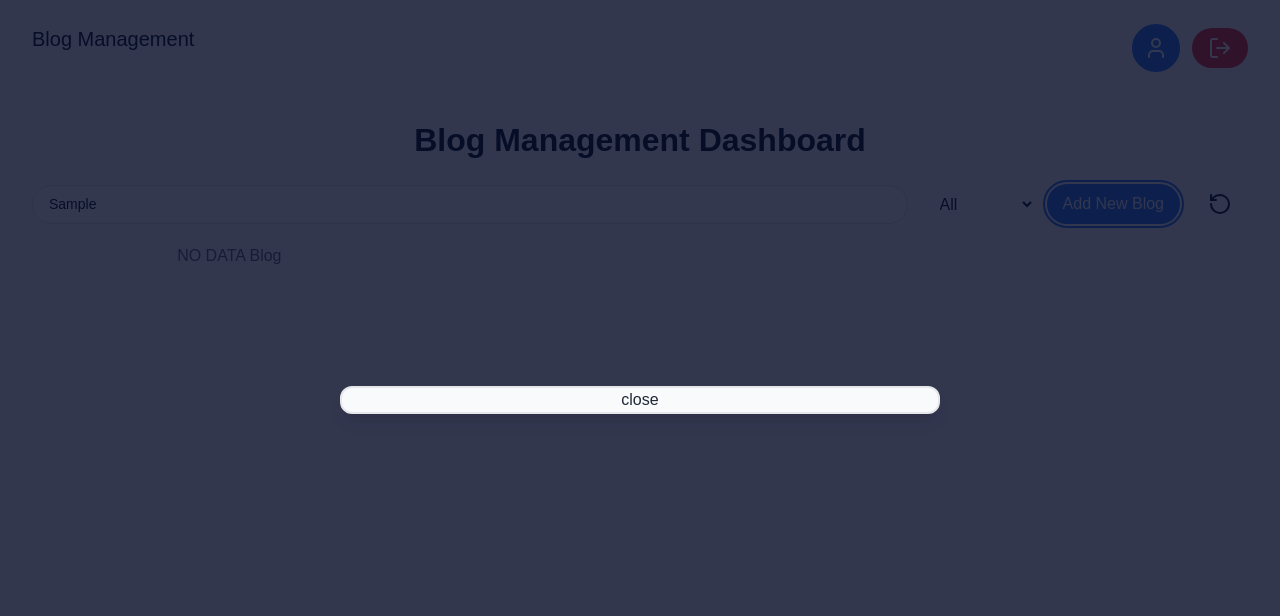
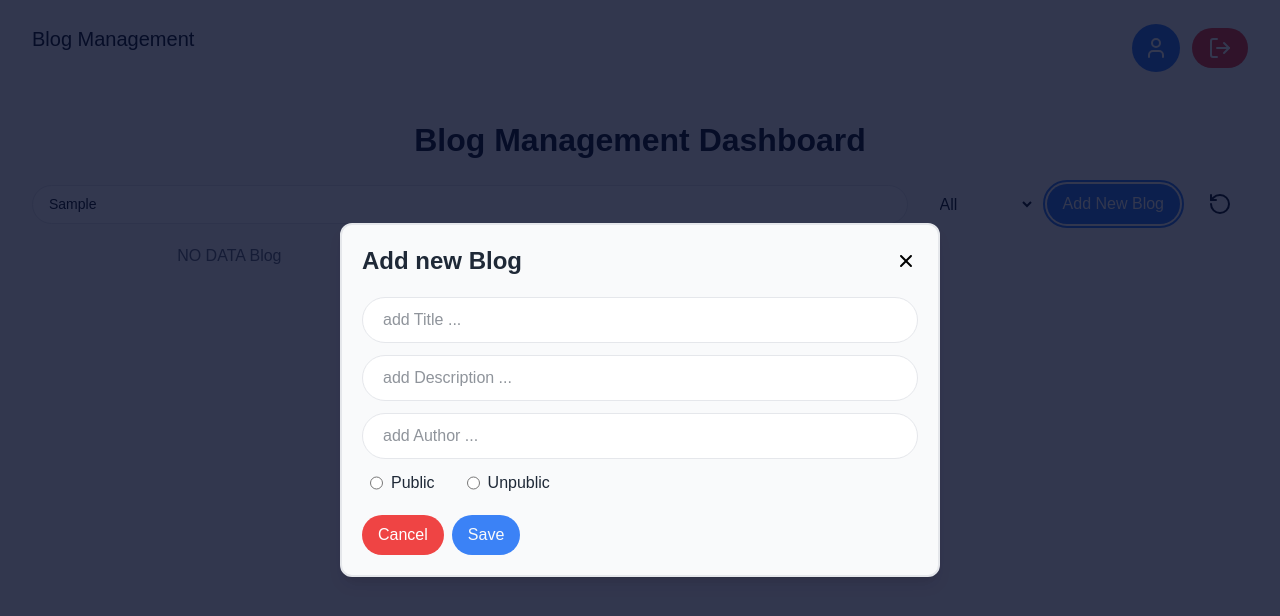
Before and after one commit to jaturaorn/projectSendAbbot, a Next.js app: page / in a window 1280 px wide. Both pictures are taken after typing "Sample" into the empty fields and a click on the button "Add New Blog". Shown: the top 616 px of the page. Built offline with nearby package versions, Linux system fonts and the light colour scheme.

Commit message:
make function add

```diff
--- /dev/null
+++ b/app/Components/SVGS/Close.tsx
@@ -0,0 +1,35 @@
+const Close = ({
+  width,
+  height,
+  className,
+}: {
+  width: number | string;
+  height: number | string;
+  className: string;
+}) => {
+  return (
+    <svg
+      width={width}
+      height={height}
+      className={className}
+      xmlns="http://www.w3.org/2000/svg"
+      viewBox="0 0 24 24"
+    >
+      <mask
+        id="mask0_336_1050"
+        maskUnits="userSpaceOnUse"
+        x="0"
+        y="0"
+        width="24"
+        height="24"
+      >
+        <rect width="24" height="24" fill="#fff" />
+      </mask>
+      <g mask="url(#mask0_336_1050)">
+        <path d="M16.2929 6.29302C16.6834 5.90249 17.3164 5.90249 17.707 6.29302C18.0975 6.68354 18.0975 7.31655 17.707 7.70708L13.414 12L17.707 16.293C18.0975 16.6835 18.0975 17.3166 17.707 17.7071C17.3164 18.0976 16.6834 18.0976 16.2929 17.7071L11.9999 13.4141L7.70696 17.7071C7.31643 18.0976 6.68342 18.0976 6.29289 17.7071C5.90237 17.3166 5.90237 16.6835 6.29289 16.293L10.5859 12L6.29289 7.70708C5.90237 7.31655 5.90237 6.68354 6.29289 6.29302C6.68342 5.90249 7.31643 5.90249 7.70696 6.29302L11.9999 10.586L16.2929 6.29302Z" />
+      </g>
+    </svg>
+  );
+};
+
+export default Close;
--- a/app/MainLayout.tsx
+++ b/app/MainLayout.tsx
@@ -1,14 +1,44 @@
+import { Dispatch, SetStateAction } from "react";
 import Navbar from "./Components/Navbar";
 import ModalController from "./Modal/ModalController";
+import { Blog } from "./types/blog";
 
 const MainLayout = ({
   children,
+  handleAddNewBlog,
+  title,
+  setTitle,
+  description,
+  setDescription,
+  author,
+  setAuthor,
+  status,
+  setStatuses,
 }: Readonly<{
   children: React.ReactNode;
+  handleAddNewBlog: (newBlog: Blog) => void;
+  title: string;
+  setTitle: Dispatch<SetStateAction<string>>;
+  description: string;
+  setDescription: Dispatch<SetStateAction<string>>;
+  author: string;
+  setAuthor: Dispatch<SetStateAction<string>>;
+  status: string;
+  setStatuses: Dispatch<SetStateAction<string>>;
 }>) => {
   return (
     <div className=" h-screen flex flex-col gap-5 items-center max-w-[1440px] w-full px-8">
-      <ModalController />
+      <ModalController
+        handleAddNewBlog={handleAddNewBlog}
+        title={title}
+        setTitle={setTitle}
+        description={description}
+        setDescription={setDescription}
+        author={author}
+        setAuthor={setAuthor}
+        status={status}
+        setStatuses={setStatuses}
+      />
       <Navbar />
       {children}
     </div>
--- a/app/Modal/Layout.tsx
+++ b/app/Modal/Layout.tsx
@@ -20,7 +20,7 @@ const Layout = ({ children }: Props) => {
       >
         <div
           className="flex  h-full w-full  transform flex-col  items-center overflow-hidden rounded-xl
-        border-2 border-[#E5E7EB] bg-[#F9FAFB] shadow-lg"
+        p-5 border-2 border-[#E5E7EB] bg-[#F9FAFB] shadow-lg"
         >
           {children}
         </div>
--- a/app/Modal/ModalController.tsx
+++ b/app/Modal/ModalController.tsx
@@ -1,10 +1,50 @@
+import { Dispatch, SetStateAction } from "react";
 import { useGlobalContext } from "../State/Global";
+import { Blog } from "../types/blog";
 import ModalForm from "./ModalForm";
 
-const ModalController = () => {
+interface props {
+  handleAddNewBlog: (newBlog: Blog) => void;
+  title: string;
+  setTitle: Dispatch<SetStateAction<string>>;
+  description: string;
+  setDescription: Dispatch<SetStateAction<string>>;
+  author: string;
+  setAuthor: Dispatch<SetStateAction<string>>;
+  status: string;
+  setStatuses: Dispatch<SetStateAction<string>>;
+}
+
+const ModalController = ({
+  handleAddNewBlog,
+  title,
+  setTitle,
+  description,
+  setDescription,
+  author,
+  setAuthor,
+  status,
+  setStatuses,
+}: props) => {
   const { openmodal, setOpenmodal } = useGlobalContext()!;
   return (
-    <> {openmodal == "addForm" && <ModalForm setStatus={setOpenmodal} />}</>
+    <>
+      {" "}
+      {openmodal == "addForm" && (
+        <ModalForm
+          setStatus={setOpenmodal}
+          handleAddNewBlog={handleAddNewBlog}
+          title={title}
+          setTitle={setTitle}
+          description={description}
+          setDescription={setDescription}
+          author={author}
+          setAuthor={setAuthor}
+          status={status}
+          setStatuses={setStatuses}
+        />
+      )}
+    </>
   );
 };
 
--- a/app/Modal/ModalForm.tsx
+++ b/app/Modal/ModalForm.tsx
@@ -1,17 +1,112 @@
-import { Dispatch, SetStateAction } from "react";
+import { Dispatch, SetStateAction, useState } from "react";
 import Layout from "./Layout";
+import Close from "../Components/SVGS/Close";
+import { Blog } from "../types/blog";
 
 const ModalForm = ({
   setStatus,
+  handleAddNewBlog,
+  title,
+  setTitle,
+  description,
+  setDescription,
+  author,
+  setAuthor,
+  status,
+  setStatuses,
 }: {
   setStatus: Dispatch<SetStateAction<string>>;
+  handleAddNewBlog: (newBlog: Blog) => void;
+  title: string;
+  setTitle: Dispatch<SetStateAction<string>>;
+  description: string;
+  setDescription: Dispatch<SetStateAction<string>>;
+  author: string;
+  setAuthor: Dispatch<SetStateAction<string>>;
+  status: string;
+  setStatuses: Dispatch<SetStateAction<string>>;
 }) => {
   return (
     <Layout>
       <div className="flex flex-col gap-5 w-full">
-        <button className="" onClick={() => setStatus("")}>
-          close
-        </button>
+        <div className="w-full flex justify-between">
+          <h3 className="text-2xl font-bold">Add new Blog</h3>
+          <button className="" onClick={() => setStatus("")}>
+            <Close width={24} height={24} className="" />
+          </button>
+        </div>
+        <div className="flex flex-col gap-3">
+          <input
+            type="text"
+            value={title}
+            onChange={(e) => setTitle(e.target.value)}
+            placeholder="add Title ..."
+            className="border border-[#E5E7EB] bg-white rounded-full px-5 py-2.5 flex-1 outline-none"
+          />
+          <input
+            type="text"
+            value={description}
+            onChange={(e) => setDescription(e.target.value)}
+            placeholder="add Description ..."
+            className="border border-[#E5E7EB] bg-white rounded-full px-5 py-2.5 flex-1 outline-none"
+          />
+          <input
+            type="text"
+            value={author}
+            onChange={(e) => setAuthor(e.target.value)}
+            placeholder="add Author ..."
+            className="border border-[#E5E7EB] bg-white rounded-full px-5 py-2.5 flex-1 outline-none"
+          />
+          <div className="flex gap-4">
+            <label className="px-2 flex gap-2">
+              <input
+                type="radio"
+                value="public"
+                checked={status === "public"}
+                onChange={(e) => setStatuses(e.target.value)}
+              />
+              Public
+            </label>
+            <label className="px-2 flex gap-2">
+              <input
+                type="radio"
+                value="unpublic"
+                checked={status === "unpublic"}
+                onChange={(e) => setStatuses(e.target.value)}
+              />
+              Unpublic
+            </label>
+          </div>
+        </div>
+        <div className="flex gap-2">
+          <button
+            className="buttonLogout text-white"
+            onClick={() => setStatus("")}
+          >
+            Cancel
+          </button>
+          <button
+            className="mainButton"
+            onClick={() => {
+              if (!title || !description || !author || !status) {
+                alert("Please fill in all information.");
+                return;
+              }
+              const today = new Date().toISOString().split("T")[0];
+              handleAddNewBlog({
+                id: 0,
+                title,
+                description,
+                author,
+                status: status as "public" | "unpublic",
+                createdDate: today,
+                updatedDate: today,
+              });
+            }}
+          >
+            Save
+          </button>
+        </div>
       </div>
     </Layout>
   );
--- a/app/page.tsx
+++ b/app/page.tsx
@@ -8,11 +8,21 @@ import Card from "./Components/Card";
 import Search from "./Components/Search";
 import MainLayout from "./MainLayout";
 import { Blog } from "./types/blog";
+import { useGlobalContext } from "./State/Global";
 
 export default function Home() {
   const [blogs, setBlogs] = useState(blogsData as Blog[]);
   const [filterCategory, setFilterCategory] = useState("all");
   const [searchQuery, setSearchQuery] = useState("");
+
+  const [title, setTitle] = useState("");
+  const [description, setDescription] = useState("");
+  const [author, setAuthor] = useState("");
+  const [statuses, setStatuses] = useState("");
+  const [createdDate, setCreatedDate] = useState("");
+  const [updatedDate, setUpdatedDate] = useState("");
+
+  const { setOpenmodal } = useGlobalContext()!;
 
   const filteredBlogs = blogs.filter((blogs) => {
     const matchCategory =
@@ -22,8 +32,27 @@ export default function Home() {
       .includes(searchQuery.toLowerCase());
     return matchCategory && matchSearch;
   });
+
+  const handleAddNewBlog = (newBlog: Blog) => {
+    const blogWithId = {
+      ...newBlog,
+      id: Math.max(...blogs.map((b) => b.id)) + 1,
+    };
+    setBlogs([...blogs, blogWithId]);
+    setOpenmodal("");
+  };
   return (
-    <MainLayout>
+    <MainLayout
+      handleAddNewBlog={handleAddNewBlog}
+      title={title}
+      setTitle={setTitle}
+      description={description}
+      setDescription={setDescription}
+      author={author}
+      setAuthor={setAuthor}
+      status={statuses}
+      setStatuses={setStatuses}
+    >
       <h1 className="heading">Blog Management Dashboard</h1>
       <Search
         onSearch={setSearchQuery}
```
